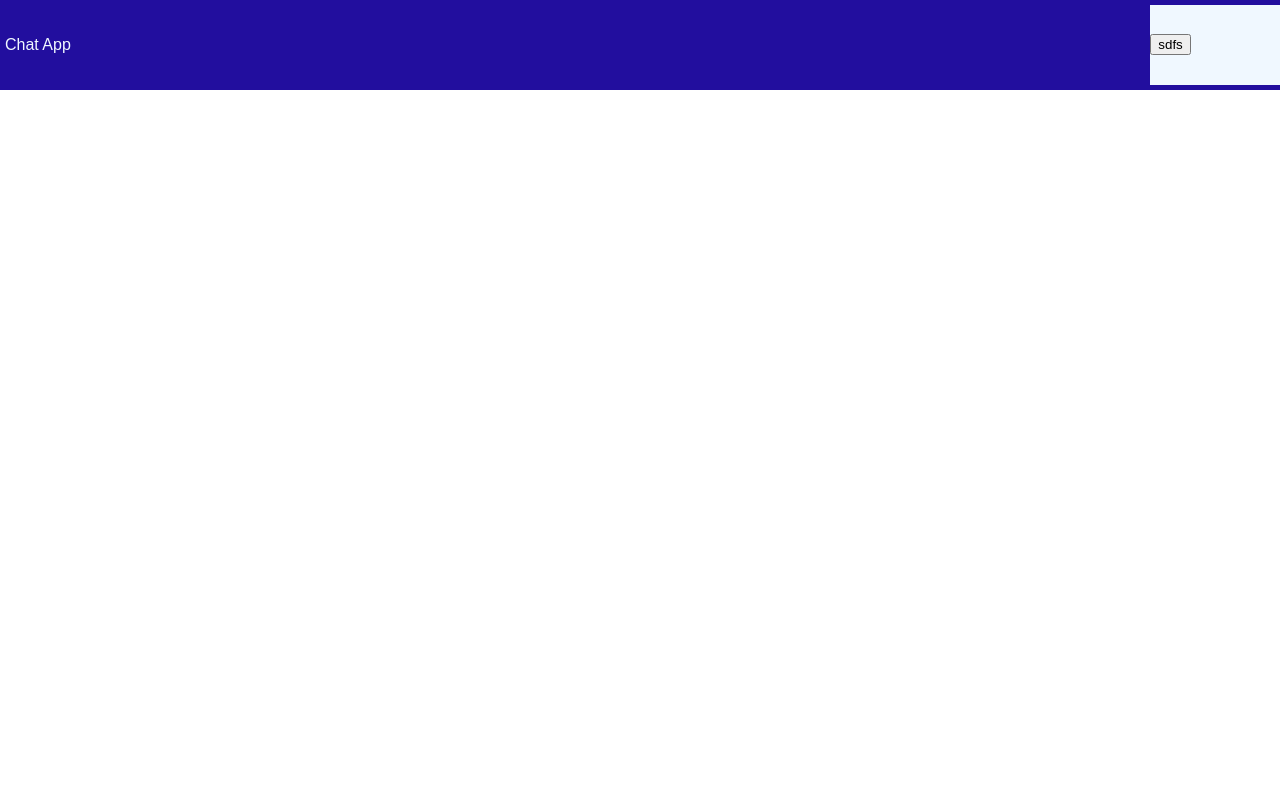
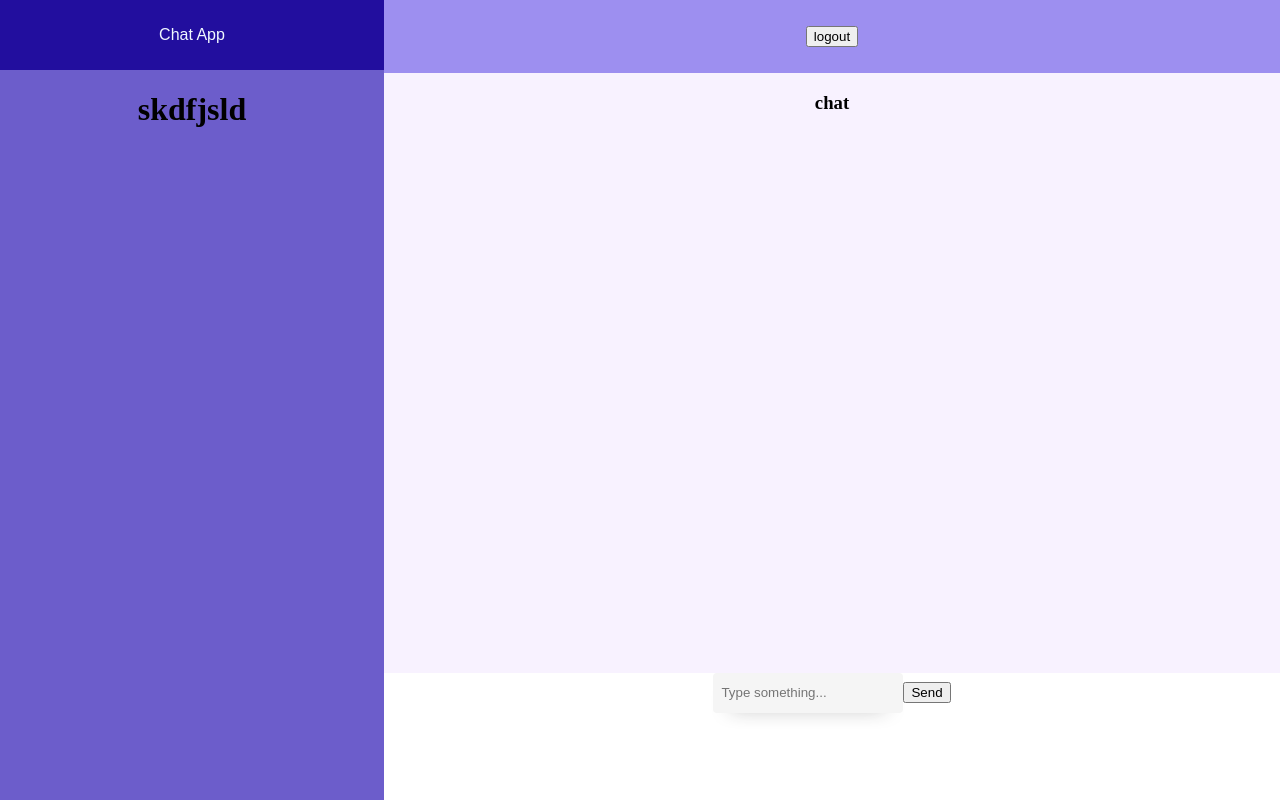
Before and after one commit to sujanSaravana/Chat-App, a React (Create React App) app in the folder client/: page /Chat in a window 1280 px wide. Built offline with nearby package versions, Linux system fonts and the light colour scheme.

Commit message:
doing css & logout + toggle function for chat-page

```diff
--- a/client/src/pages/Chat.css
+++ b/client/src/pages/Chat.css
@@ -1,31 +1,70 @@
-.logo {
+
+.container {
+    display: flex;
+    align-items: stretch;
+}
+
+.left-container,
+.right-container {
+    display: flex;
+    flex-direction: column;
+    height: 100vh;
+}
+
+.left-container{
+    width: 30%;
+}
+
+.right-container{
+    height: 100vh;
+    width: 70%;
+}
+
+.title-container{
+    background-color: #220e9e;
+    color: aliceblue;
     font-family: 'Jost', sans-serif;
+    padding: 10px;
+}
+
+.user-container{
+    background-color: #6c5dcb;
+    height:100vh;
+}
+
+.logout-container{
+    background-color: #9D8FF0;
+    font-family: 'Jost', sans-serif;
+    padding: 10px;
+}
+
+.chat-container{
+    background-color: #f8f2ff;
+    height: 75%;
+}
+
+.msg-input {
+    max-width: 190px;
+    background-color: #f5f5f5;
+    color: #242424;
+    padding: .15rem .5rem;
+    min-height: 40px;
+    border-radius: 4px;
+    outline: none;
+    border: none;
+    line-height: 1.15;
+    box-shadow: 0px 10px 20px -18px;
   }
 
-  .top-container {
-    display: flex;
-    justify-content: space-between;
-    align-items: center;
-    background-color: #220E9E;
-    color: aliceblue;
-    width: 100%;
-    top: 0;
-    z-index: 1000;
-    position: fixed;
-    padding: 5px;
+  input:focus {
+    border-bottom: 2px solid #5b5fc7;
+    border-radius: 4px 4px 2px 2px;
   }
 
-  .logout-container {
-    display: flex;
-    align-items: center;
-    background-color: aliceblue;
+  input:hover {
+    outline: 1px solid lightgrey;
   }
 
-
-  .logout-container button {
+  .logout-btn{
 
   }
-
-  .logout-container h1 {
-
-  }
--- a/client/src/pages/Chat.js
+++ b/client/src/pages/Chat.js
@@ -1,21 +1,74 @@
-import React from "react";
-import './Chat.css'
+import React, { useState, useEffect } from "react";
+import './Chat.css';
+import { useUser } from '../components/Usercontext';
+import { useNavigate } from "react-router-dom";
 
 function Chat() {
+  const [leftContainerVisible, setLeftContainerVisible] = useState(true);
+  const { loggedIn, logout } = useUser();
+  const navigate = useNavigate();
 
-    return (
-      <div>
-        <div className="top-container">
+  const handleToggle = () => {
+    setLeftContainerVisible(!leftContainerVisible);
+  };
+
+  useEffect(() => {
+    const handleResize = () => {
+      if (window.innerWidth <= 768) {
+        setLeftContainerVisible(false);
+      } else {
+        setLeftContainerVisible(true);
+      }
+    };
+
+    window.addEventListener("resize", handleResize);
+
+    handleResize();
+
+    return () => {
+      window.removeEventListener("resize", handleResize);
+    };
+  }, []);
+
+  const handlelogout = () => {
+    logout();
+    setTimeout(() => {
+      navigate("/login");
+    }, 10)
+    console.log("successfully logged out")
+  };
+
+  return (
+    <div className="container">
+      {leftContainerVisible && (
+        <div className="left-container">
           <div className="title-container">
             <p className="logo">Chat App</p>
           </div>
-          <div className="logout-container">
-            <button>sdfs</button>
-            <h1>dsfafaf</h1>
+          <div className="user-container">
+            <h1>skdfjsld</h1>
           </div>
         </div>
+      )}
+      <div className="right-container">
+        <div className="logout-container">
+          {window.innerWidth <= 768 && (
+            <button onClick={handleToggle}>☰</button>
+          )}
+          <p>
+            <button className="logout-btn" onClick={handlelogout}>logout</button>
+          </p>
+        </div>
+        <div className="chat-container">
+          <h3>chat</h3>
+        </div>
+        <div className="input-container">
+          <input class="msg-input" name="text" placeholder="Type something..." type="search"/>
+          <button>Send</button>
+        </div>
       </div>
-    );
-  }
+    </div>
+  );
+}
 
-  export default Chat;
+export default Chat;
```
